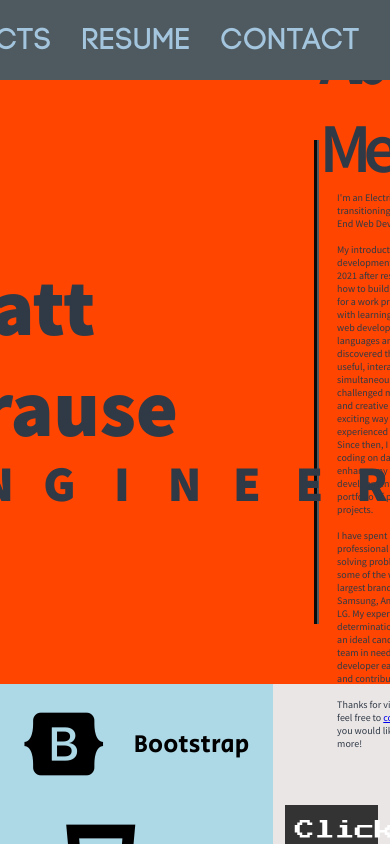
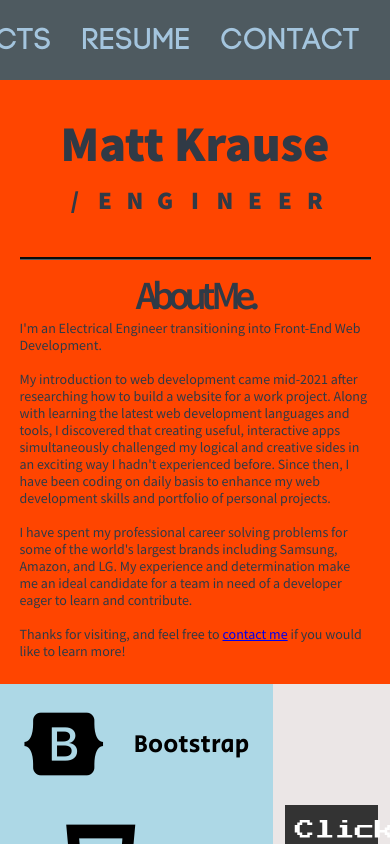
Before and after one commit to krause-matt/mattkrause-portfolio, a React (Create React App) app: page / in a window 390 px wide. Shown: the top 844 px of the page. Built offline with nearby package versions, Linux system fonts and the light colour scheme.

Commit message:
Finished making about component responsive

```diff
--- a/src/components/about.scss
+++ b/src/components/about.scss
@@ -13,6 +13,10 @@
     justify-content: center;
     background-color: orangered;
 
+    @include screen-medium {
+      flex-direction: column;
+    }
+
     .left {
       height: 80%;
       width: 100%;
@@ -21,6 +25,16 @@
       align-items: center;
       justify-content: center;
       border-right: 0.5rem groove $black-coral;
+
+      @include screen-medium {
+        width: 90%;
+        border-right: none;
+        border-bottom: 0.3rem groove $black-coral;
+        flex: 3;
+      }
+      @include screen-small {
+        flex: 2;
+      }
 
       .name,
       .frame {
@@ -31,6 +45,15 @@
         @include screen-xlarge {
           font-size: 8rem;
         }
+        @include screen-large {
+          font-size: 6rem;
+        }
+        @include screen-medium {
+          font-size: 5rem;
+        }
+        @include screen-small {
+          font-size: 3.5rem;
+        }
       }
 
       .frame {
@@ -40,6 +63,16 @@
         display: flex;
         align-items: center;
         justify-content: center;
+
+        @include screen-xlarge {
+          font-size: 4rem;
+        }
+        @include screen-medium {
+          font-size: 3rem;
+        }
+        @include screen-medium {
+          font-size: 2.5rem;
+        }
 
         .subframe-1,
         .subframe-5 {
@@ -52,6 +85,19 @@
             display: flex;
             align-items: center;
             justify-content: center;
+
+            @include screen-xlarge {
+              width: 5rem;
+            }
+            @include screen-large {
+              width: 4rem;
+            }
+            @include screen-medium {
+              width: 3rem;
+            }
+            @include screen-small {
+              width: 2rem;
+            }
           }
         }
 
@@ -66,6 +112,19 @@
             display: flex;
             align-items: center;
             justify-content: center;
+
+            @include screen-xlarge {
+              width: 5rem;
+            }
+            @include screen-large {
+              width: 4rem;
+            }
+            @include screen-medium {
+              width: 3rem;
+            }
+            @include screen-small {
+              width: 2rem;
+            }
           }
         }
 
@@ -80,6 +139,19 @@
             display: flex;
             align-items: center;
             justify-content: center;
+
+            @include screen-xlarge {
+              width: 5rem;
+            }
+            @include screen-large {
+              width: 4rem;
+            }
+            @include screen-medium {
+              width: 3rem;
+            }
+            @include screen-small {
+              width: 2rem;
+            }
           }
         }
 
@@ -94,6 +166,19 @@
             display: flex;
             align-items: center;
             justify-content: center;
+
+            @include screen-xlarge {
+              width: 5rem;
+            }
+            @include screen-large {
+              width: 4rem;
+            }
+            @include screen-medium {
+              width: 3rem;
+            }
+            @include screen-small {
+              width: 2rem;
+            }
           }
         }
       }
@@ -108,14 +193,49 @@
       justify-content: center;
       color: $charcoal;
 
+      @include screen-medium {
+        flex: 7;
+        justify-content: flex-start;
+        margin-top: 1rem;
+      }
+      @include screen-small {
+        flex: 8;
+      }
+
       .aboutme {
         font-size: 7rem;
         font-weight: 600;
         letter-spacing: -0.8rem;
+
+        @include screen-xlarge {
+          font-size: 6rem;
+        }
+        @include screen-large {
+          font-size: 5rem;
+          letter-spacing: -0.6rem;
+        }
+        @include screen-medium {
+          font-size: 4rem;
+        }
       }
 
       .about-description {
         width: 75%;
+        font-size: 1.5rem;
+
+        @include screen-xlarge {
+          font-size: 1.4rem;
+        }
+        @include screen-large {
+          width: 80%;
+        }
+        @include screen-medium {
+          width: 90%;
+          line-height: 1.7rem;
+        }
+        @include screen-small {
+          line-height: 1.2rem;
+        }
       }
 
       // div[class^="section-"] {
--- a/src/global.scss
+++ b/src/global.scss
@@ -1,6 +1,6 @@
 $xlarge-width: 1200px;
 $large-width: 1000px;
-$medium-width: 700px;
+$medium-width: 760px;
 $small-width: 350px;
 
 @mixin screen-xlarge {
```
